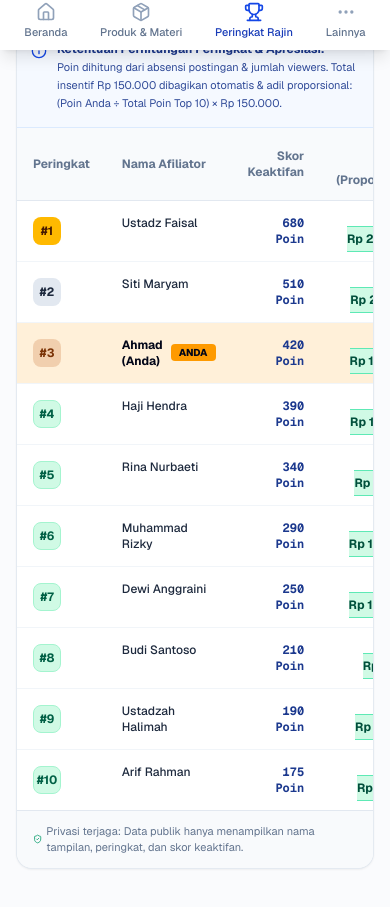
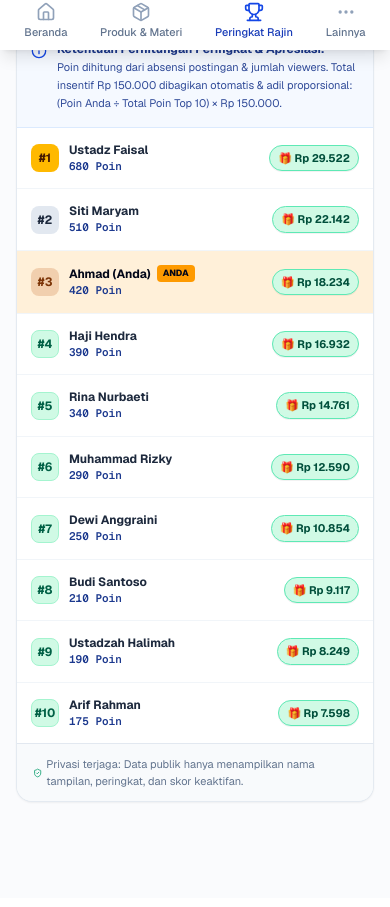
Before and after one commit to mozakki99/kba-affiliate, a Next.js app: page /peringkat in a window 390 px wide. Shown: the part 794-1701 px from the top of the page. Built offline with nearby package versions, Linux system fonts and the light colour scheme.

Commit message:
fix(peringkat): replace overflowed mobile table with responsive mobile card list view

```diff
--- a/src/app/peringkat/page.tsx
+++ b/src/app/peringkat/page.tsx
@@ -255,9 +255,68 @@ export default function PeringkatPage() {
               </div>
             </div>
 
-            {/* Leaderboard Table */}
-            <div className="overflow-x-auto">
-              <table className="w-full text-left text-xs sm:text-sm">
+            {/* Mobile Leaderboard List (Mobile-Optimized Layout) */}
+            <div className="sm:hidden divide-y divide-slate-100">
+              {currentData.map((row) => (
+                <div
+                  key={row.rank}
+                  className={`p-3.5 flex items-center justify-between gap-2.5 transition-colors ${
+                    row.isCurrentUser ? 'bg-amber-500/15 font-bold text-slate-950' : 'hover:bg-slate-50 text-slate-800'
+                  }`}
+                >
+                  <div className="flex items-center gap-2.5 min-w-0">
+                    <span
+                      className={`w-7 h-7 rounded-lg flex items-center justify-center font-bold text-xs shrink-0 ${
+                        row.rank === 1
+                          ? 'bg-amber-400 text-amber-950'
+                          : row.rank === 2
+                          ? 'bg-slate-200 text-slate-800'
+                          : row.rank === 3
+                          ? 'bg-amber-700/20 text-amber-900'
+                          : row.rank <= 10 && activeTab === 'Keaktifan'
+                          ? 'bg-emerald-100 text-emerald-800 border border-emerald-200'
+                          : 'bg-slate-100 text-slate-600'
+                      }`}
+                    >
+                      #{row.rank}
+                    </span>
+                    <div className="min-w-0">
+                      <div className="flex items-center gap-1.5 truncate">
+                        <span className="font-bold text-xs truncate">{row.displayName}</span>
+                        {row.isCurrentUser && (
+                          <span className="bg-amber-500 text-slate-950 text-[9px] px-1.5 py-0.5 rounded font-extrabold uppercase shrink-0">
+                            Anda
+                          </span>
+                        )}
+                      </div>
+                      <span className="text-[11px] text-blue-900 font-semibold font-mono block">
+                        {activeTab === 'Keaktifan' ? `${row.score} Poin` : `${row.score} Transaksi`}
+                      </span>
+                    </div>
+                  </div>
+
+                  <div className="shrink-0 text-right">
+                    {activeTab === 'Keaktifan' ? (
+                      row.rank <= 10 ? (
+                        <span className="bg-emerald-100 text-emerald-900 font-bold text-[11px] px-2 py-1 rounded-full border border-emerald-300 inline-block shadow-2xs">
+                          🎁 {getProportionalReward(row.rank, row.score)}
+                        </span>
+                      ) : (
+                        <span className="text-slate-400 text-xs">-</span>
+                      )
+                    ) : (
+                      <span className="font-mono text-emerald-700 font-bold text-xs">
+                        {row.totalAmount || '-'}
+                      </span>
+                    )}
+                  </div>
+                </div>
+              ))}
+            </div>
+
+            {/* Desktop Leaderboard Table (Tablet & Desktop Layout) */}
+            <div className="hidden sm:block overflow-x-auto">
+              <table className="w-full text-left text-xs sm:text-sm min-w-[640px]">
                 <thead className="bg-slate-50 text-slate-500 font-semibold border-b border-slate-200">
                   <tr>
                     <th className="py-3 px-4 sm:px-6 w-16">Peringkat</th>
```
